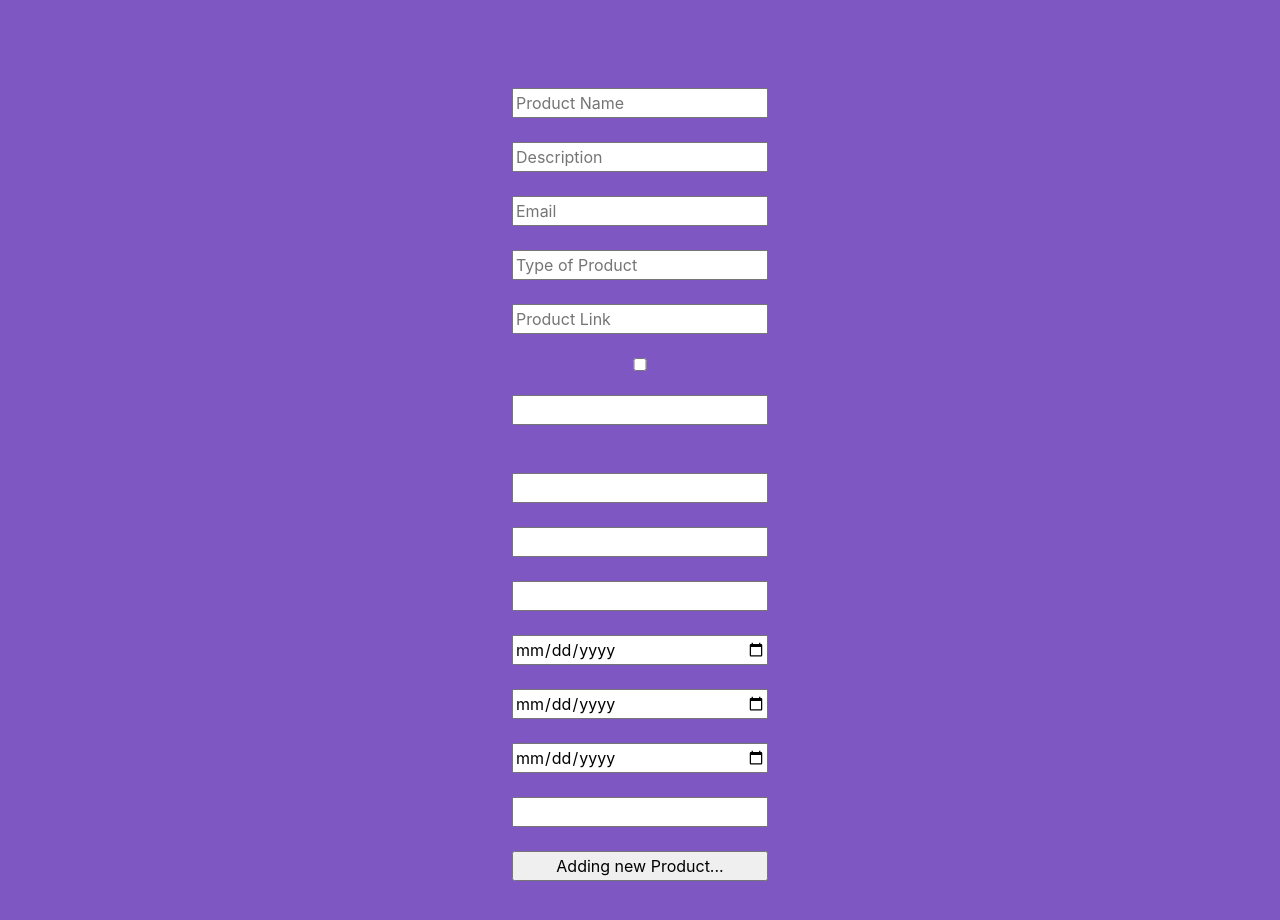
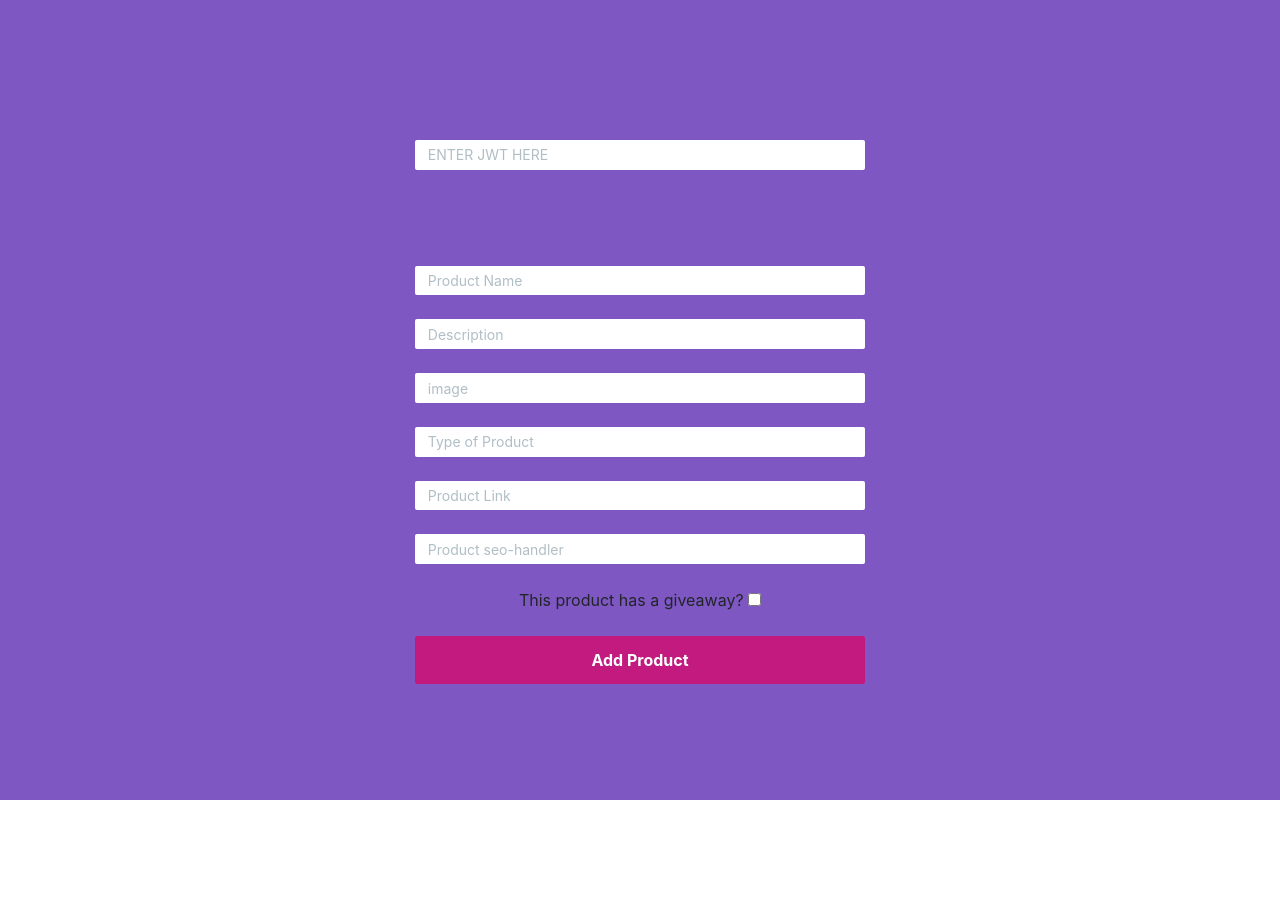
Before and after one commit to ranand16/rivizta, a Next.js app: page /c8d46d341bea4fd5bff866a65ff8aea9 in a window 1280 px wide. Shown: the top 920 px of the page. After the commit the page ends 800 px from the top, so only its background shows below. Built offline with nearby package versions, Linux system fonts and the light colour scheme.

Commit message:
Added new form for add product and giveaway

```diff
--- a/components/ProductForm/ProductForm.module.scss
+++ b/components/ProductForm/ProductForm.module.scss
@@ -0,0 +1,59 @@
+@import '../../styles/scss/partials/breakpoints';
+
+.formSection{
+    max-width: 1024px;
+    width: 100%;
+    .form{
+        input, select{
+            width: 100%;
+            margin: 0 auto;
+        }
+
+        input[type=text], input[type=date], select{
+            width: 100%;
+            margin: 0 auto;
+            display: block;
+            padding: 0.4rem 0.8rem;
+            color: inherit;
+            font-family: inherit;
+            font-size: 14px;
+            font-weight: inherit;
+            line-height: 0.4;
+            border: none;
+            border-radius: 2px;
+            transition: box-shadow 300ms;
+            outline: none;
+            box-shadow: 0.2rem 0.8rem 1.6rem var(#5e35b1);
+            @include media-xs-min(){
+                width: 450px;
+            }
+        }
+
+        input[type=text]::placeholder, input[type=text]::placeholder {
+            color: #B0BEC5;
+          }
+
+        input:focus {
+
+        }
+
+        input[type=submit] {
+            background-color: #C31A7F;
+            font-weight: bold;
+            padding: 12px 15px;
+            color: #ffffff;
+            border: none;
+            border-radius: 2px;
+            @include media-xs-min(){
+                width: 450px;
+            }
+        }
+
+        label, input[type=checkbox]{
+            display: inline;
+            width: auto;
+            margin: 0 auto;
+        }
+    }
+
+}
--- a/components/ProductForm/ProductForm.tsx
+++ b/components/ProductForm/ProductForm.tsx
@@ -4,10 +4,11 @@ import React from 'react';
 import { useState } from 'react';
 import styles from './ProductForm.module.scss';
 import { generateAddProductApiRoute } from '../../config/ApiRoutes';
-import { BASE_SERVER_V1_API } from '../../config/Constants';
+import { BASE_SERVER_V1_API, getTimeStampFromDate } from '../../config/Constants';
 import { AddProductFormStrings } from './constants';
 
 function ProductForm() {
+  const [jwt, setJWT] = useState<string>("");
   const [name, setName] = useState<string>("");
   const [description, setDescription] = useState<string>("");
   const [image, setImage] = useState<string>("");
@@ -15,11 +16,12 @@ function ProductForm() {
   const [productlink, setProductLink] = useState<string>("");
   const [earnInGiveaway, setEarnInGiveaway] = useState<boolean>(false);
   const [productSeoHandler, setProductSeoHandler] = useState<string>("");
+  const [addGiveaway, setAddGiveaway] = useState<boolean>(false);
 
   const [winLink, setWinLink] = useState<string>();
 
   const [giveawayName, setGiveawayName] = useState<string>("");
-  const [giveawayRules, setGiveawayRules] = useState<Array<string>>([]);
+  const [giveawayRules, setGiveawayRules] = useState<string>("");
   const [giveawayCode, setGiveawayCode] = useState<string>("");
   const [startdate, setStartdate] = useState<string>("");
   const [enddate, setEnddate] = useState<string>("");
@@ -36,34 +38,45 @@ function ProductForm() {
     e.preventDefault();
     setError(null);
     setSuccess(null);
-    axios({
-      method: 'post',
-      baseURL: BASE_SERVER_V1_API,
-      url: generateAddProductApiRoute(),
-      data: {
+    const payload = {
+      addGiveaway,
+      product: {
         name,
         description,
         image,
         type,
-        productlink,
-        earnInGiveaway,
-        productSeoHandler,
-        winLink,
-        giveawayName,
-        giveawayRules,
-        giveawayCode,
-        startdate,
-        enddate,
-        winnerAnnounceDate,
-        giveawayPageSeoHandler
-      }
+        link: productlink,
+        earn_in_giveaway: earnInGiveaway,
+        seo_handler: productSeoHandler
+      },
+      win: addGiveaway ? {
+        link: winLink
+      } : null,
+      giveaway: addGiveaway ? {
+        name: giveawayName,
+        rules: giveawayRules,
+        gcode: giveawayCode,
+        startdate: getTimeStampFromDate(startdate.split("-")),
+        enddate: getTimeStampFromDate(enddate.split("-")),
+        winnerAnnounceDate: getTimeStampFromDate(winnerAnnounceDate.split("-")),
+        seo_handler: giveawayPageSeoHandler
+      } : null
+    };
+    console.log(payload);
+    axios({
+      method: 'post',
+      baseURL: BASE_SERVER_V1_API,
+      headers: {"Authorization" : `Bearer ${jwt}`},
+      url: generateAddProductApiRoute(),
+      data: payload
     }).then(response => {
       console.log(response);
-      setSuccess(AddProductFormStrings.productSuccess(true));
-      setProductAdding(false);
+      setSuccess(AddProductFormStrings.productSuccess(addGiveaway));
     })
     .catch(error => {
-      setError(error.response.data.errorDetails.ererrorMsg);
+      console.log(error);
+      setError(error.response?.data?.errorDetails?.ererrorMsg || "Something went wrong. Please try later.");
+    }).finally(()=>{
       setProductAdding(false);
     });
   }
@@ -71,6 +84,17 @@ function ProductForm() {
   return (
     <section className={classnames(styles.formSection)}>
       <form className={classnames("m-auto", "d-flex", "flex-column", "justify-content-center", styles.form)} onSubmit={(e: React.FormEvent<HTMLFormElement>) => { handleSubmit(e) }}>
+        <br />
+        <input
+          name='jwt'
+          type='text'
+          placeholder={"ENTER JWT HERE"}
+          value={jwt}
+          onChange={(e: React.ChangeEvent<HTMLInputElement>): void  => setJWT(e.target.value)}
+        />
+        <br />
+        <br />
+        <br />
         <br />
         <input
           name='name'
@@ -91,7 +115,7 @@ function ProductForm() {
         <input
           name='image'
           type='text'
-          placeholder={"Email"}
+          placeholder={"image"}
           value={image}
           onChange={(e: React.ChangeEvent<HTMLInputElement>): void => setImage(e.currentTarget.value)}
         />
@@ -113,24 +137,46 @@ function ProductForm() {
         />
         <br />
         <input
+          name='productSeoHandler'
+          type='text'
+          placeholder='Product seo-handler'
+          value={productSeoHandler}
+          onChange={(e: React.ChangeEvent<HTMLInputElement>): void => setProductSeoHandler(e.currentTarget.value)}
+        />
+
+        <br />
+        <label><span>This product has a giveaway? </span><input
+          name='addGiveaway'
+          type='checkbox'
+          checked={addGiveaway}
+          onChange={(e: React.ChangeEvent<HTMLInputElement>): void => setAddGiveaway(e.currentTarget.checked)}
+        />
+        </label>
+
+        {
+          addGiveaway && <>
+            <br />
+            <label><span>This product is itself a giveaway? </span> <input
               name='earnInGiveaway'
               type='checkbox'
               checked={earnInGiveaway}
               onChange={(e: React.ChangeEvent<HTMLInputElement>): void => setEarnInGiveaway(e.currentTarget.checked)}
             />
-
+            </label>
             <br />
             <input
               name='winLink'
               type='text'
+              placeholder={"Win Link"}
               value={winLink}
+              disabled={earnInGiveaway}
               onChange={(e: React.ChangeEvent<HTMLInputElement>): void => setWinLink(e.currentTarget.value)}
             />
-        <br />
             <br />
             <input
               name='giveawayName'
               type='text'
+              placeholder='Giveaway Name'
               value={giveawayName}
               onChange={(e: React.ChangeEvent<HTMLInputElement>): void => setGiveawayName(e.currentTarget.value)}
             />
@@ -138,17 +184,15 @@ function ProductForm() {
             <input
               name='giveawayRules'
               type='text'
+              placeholder='Giveaway Rules'
               value={giveawayRules}
-            onChange={(e: React.ChangeEvent<HTMLInputElement>): void => {
-                var rules = new Array<string>();
-                rules.push(...e.currentTarget.value.split("."));
-                setGiveawayRules(rules);
-            }}
+              onChange={(e: React.ChangeEvent<HTMLInputElement>): void => setGiveawayRules(e.currentTarget.value)}
             />
             <br />
             <input
               name='giveawayCode'
               type='text'
+              placeholder='Giveaway Code'
               value={giveawayCode}
               onChange={(e: React.ChangeEvent<HTMLInputElement>): void => setGiveawayCode(e.currentTarget.value)}
             />
@@ -156,6 +200,7 @@ function ProductForm() {
             <input
               name='startdate'
               type='date'
+              placeholder='Giveaway start date'
               value={startdate}
               onChange={(e: React.ChangeEvent<HTMLInputElement>): void => setStartdate(e.currentTarget.value)}
             />
@@ -163,6 +208,7 @@ function ProductForm() {
             <input
               name='enddate'
               type='date'
+              placeholder='Giveaway end date'
               value={enddate}
               onChange={(e: React.ChangeEvent<HTMLInputElement>): void => setEnddate(e.currentTarget.value)}
             />
@@ -170,6 +216,7 @@ function ProductForm() {
             <input
               name='winnerAnnounceDate'
               type='date'
+              placeholder='Giveaway winner announce date'
               value={winnerAnnounceDate}
               onChange={(e: React.ChangeEvent<HTMLInputElement>): void => setWinnerAnnounceDate(e.currentTarget.value)}
             />
@@ -177,9 +224,12 @@ function ProductForm() {
             <input
               name='giveawayPageSeoHandler'
               type='text'
+              placeholder='Giveaway seo-handler'
               value={giveawayPageSeoHandler}
               onChange={(e: React.ChangeEvent<HTMLInputElement>): void => setGiveawayPageSeoHandler(e.currentTarget.value)}
             />
+          </>
+        }
         <br />
         <input
           type='submit'
@@ -188,7 +238,7 @@ function ProductForm() {
         />
       </form>
       {
-        error && <><br/><p>{error}</p></>
+        error && <><br/><p className={classnames("d-flex", "flex-column", "align-items-center")}>{error}</p></>
       }
       {
         success && <div>
--- a/components/ProductForm/constants.ts
+++ b/components/ProductForm/constants.ts
@@ -1,5 +1,5 @@
 export const AddProductFormStrings = {
     productSuccess: (giveawayAdded: boolean): string => `A new product ${giveawayAdded?"and Giveaway ":" "}added successfully.`,
-    productAddingBtnCTA: "Add Product",
-    participateBtnCTA: "Adding new Product..."
+    productAddingBtnCTA: "Adding new Product...",
+    participateBtnCTA: "Add Product"
 }
--- a/config/Constants.js
+++ b/config/Constants.js
@@ -1,2 +1,8 @@
 export const SERVER_BASE_URL = process.env.SERVER_BASE_URL || 'https://www.indiansoyabean.in';
 export const BASE_SERVER_V1_API = `${SERVER_BASE_URL}/v1`;
+
+/**
+ * @param {format "year-month-date" "2021-03-12"} date
+ * @returns timestamp in seconds
+ */
+export const getTimeStampFromDate = (date) => Math.round(Math.abs(date?new Date(date[0], date[1] - 1, date[2]).getTime():Date.now()) / 1000);
```
Lines whose indentation alone changed are shown as unchanged.
